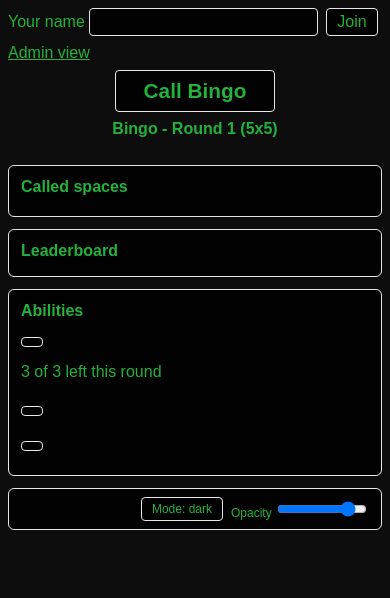
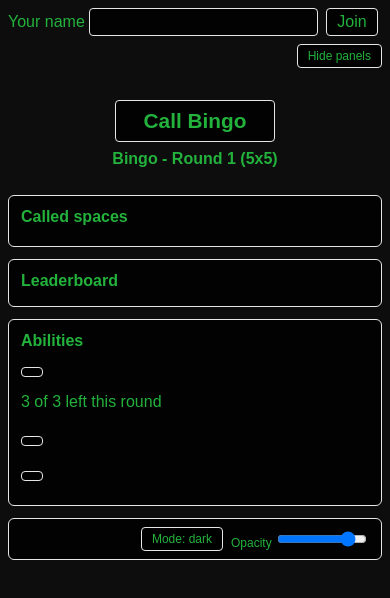
Before and after one commit to Araraura/best-bingo-boverlay, a website with bundled scripts: page video_overlay.html in a window 390 px wide. Built offline with nearby package versions, Linux system fonts and the light colour scheme; no server answers.

Commit message:
few html fixed

```diff
--- a/backend-config.js
+++ /dev/null
@@ -1 +0,0 @@
-window.BOVERLAY_BACKEND = '';
--- a/src/main.ts
+++ b/src/main.ts
@@ -32,7 +32,6 @@ import { appendLabelWithBreaks } from './labels.js';
 
 const nameInput = document.getElementById('player-name') as HTMLInputElement;
 const nameLabelEl = document.getElementById('player-name-label') as HTMLLabelElement;
-const adminLinkEl = document.getElementById('admin-link') as HTMLAnchorElement;
 const joinBtn = document.getElementById('join') as HTMLButtonElement;
 const gameNameEl = document.getElementById('game-name') as HTMLParagraphElement;
 const messageEl = document.getElementById('message') as HTMLParagraphElement;
@@ -66,6 +65,7 @@ const removeSpaceCancel = document.getElementById('remove-space-cancel') as HTML
 const removeSpaceMessage = document.getElementById('remove-space-message') as HTMLParagraphElement;
 const removeSpaceLeftEl = document.getElementById('remove-space-left') as HTMLParagraphElement;
 
+const sideToggle = document.getElementById('side-toggle') as HTMLButtonElement;
 const modeToggle = document.getElementById('mode-toggle') as HTMLButtonElement;
 const alphaSlider = document.getElementById('alpha-slider') as HTMLInputElement;
 
@@ -284,7 +284,7 @@ onNotice((notice) => {
 });
 
 subscribe((next) => {
-  const roundChanged = next.roundId !== lastRoundId;
+  const roundChanged = next.roundId !== lastRoundId || (state.roundOver && !next.roundOver);
   state = next;
   lastRoundId = next.roundId;
   renderGameName();
@@ -461,7 +461,6 @@ if (twitchExt) {
     twitchToken = auth.token;
     document.body.classList.remove('local');
     nameLabelEl.hidden = true;
-    adminLinkEl.hidden = true;
     if (!twitchExt.viewer.isLinked) {
       joinBtn.textContent = 'Share Twitch identity to play';
       return;
@@ -477,6 +476,9 @@ function applyDisplaySettings(): void {
   document.documentElement.dataset.mode = mode;
   document.documentElement.style.setProperty('--panel-alpha', String(alpha / 100));
   modeToggle.textContent = `Mode: ${mode}`;
+  const sideHidden = localStorage.getItem('boverlay.sideHidden') === 'true';
+  document.body.classList.toggle('side-hidden', sideHidden);
+  sideToggle.textContent = sideHidden ? 'Show panels' : 'Hide panels';
   alphaSlider.value = String(alpha);
 }
 
@@ -484,6 +486,13 @@ modeToggle.addEventListener('click', () => {
   const current = localStorage.getItem('boverlay.mode') ?? 'dark';
   localStorage.setItem('boverlay.mode', current === 'dark' ? 'light' : 'dark');
   applyDisplaySettings();
+});
+
+sideToggle.addEventListener('click', () => {
+  const sideHidden = localStorage.getItem('boverlay.sideHidden') === 'true';
+  localStorage.setItem('boverlay.sideHidden', String(!sideHidden));
+  applyDisplaySettings();
+  fitAllLabels();
 });
 
 alphaSlider.addEventListener('input', () => {
--- a/styles.css
+++ b/styles.css
@@ -26,10 +26,12 @@ body {
   color: var(--green);
   background: transparent;
   display: grid;
-  grid-template-columns: 240px minmax(0, 780px) 240px;
-  grid-template-areas: 'left center right';
-  justify-content: center;
-  gap: 12px;
+  grid-template-columns: minmax(0, 1fr) minmax(0, 780px) minmax(252px, 1fr);
+  grid-template-rows: auto 1fr;
+  grid-template-areas:
+    '. center leaderboard'
+    '. center abilities';
+  row-gap: 12px;
 }
 
 body.admin {
@@ -68,9 +70,28 @@ body.alerts {
   opacity: 1;
 }
 
-.left-panel {
-  grid-area: left;
-  align-self: start;
+#side-toggle {
+  margin-left: auto;
+  font-size: 0.75rem;
+}
+
+body.side-hidden {
+  grid-template-columns: minmax(0, 1fr) minmax(0, 780px) minmax(0, 1fr);
+}
+
+body.side-hidden .leaderboard-panel,
+body.side-hidden .abilities-panel {
+  display: none;
+}
+
+.leaderboard-panel,
+.abilities-panel {
+  width: 240px;
+  margin-left: 12px;
+}
+
+.leaderboard-panel {
+  grid-area: leaderboard;
 }
 
 .center-panel {
@@ -78,12 +99,13 @@ body.alerts {
   min-width: 0;
 }
 
-.right-panel {
-  grid-area: right;
+.abilities-panel {
+  grid-area: abilities;
+  align-self: start;
   min-width: 0;
 }
 
-.right-panel select {
+.abilities-panel select {
   width: 100%;
 }
 
@@ -148,7 +170,7 @@ a {
 
 #call-bingo {
   display: block;
-  margin: 0 auto 8px;
+  margin: 32px auto 8px;
   font-size: 1.3rem;
   font-weight: bold;
   padding: 8px 28px;
@@ -293,9 +315,17 @@ input[type='range'] {
 }
 
 @media (max-width: 640px) {
-  body {
+  body,
+  body.side-hidden {
     grid-template-columns: 1fr;
-    grid-template-areas: 'center' 'left' 'right';
+    grid-template-rows: auto;
+    grid-template-areas: 'center' 'leaderboard' 'abilities';
+  }
+
+  .leaderboard-panel,
+  .abilities-panel {
+    width: auto;
+    margin-left: 0;
   }
 
   .display-settings {
--- a/video_overlay.html
+++ b/video_overlay.html
@@ -10,7 +10,7 @@
     <script type="module" src="dist/main.js"></script>
   </head>
   <body>
-    <aside class="left-panel panel">
+    <aside class="leaderboard-panel panel">
       <h2>Leaderboard</h2>
       <ol id="scoreboard"></ol>
     </aside>
@@ -19,7 +19,7 @@
       <section class="controls">
         <label id="player-name-label">Your name <input id="player-name" type="text" autocomplete="off" /></label>
         <button id="join" type="button">Join</button>
-        <a id="admin-link" href="admin.html">Admin view</a>
+        <button id="side-toggle" type="button">Hide panels</button>
       </section>
 
       <button id="call-bingo" type="button">Call Bingo</button>
@@ -35,7 +35,7 @@
       </section>
     </main>
 
-    <aside class="right-panel panel">
+    <aside class="abilities-panel panel">
       <h2>Abilities</h2>
       <button id="free-space" type="button"></button>
       <p id="free-space-left"></p>
```
